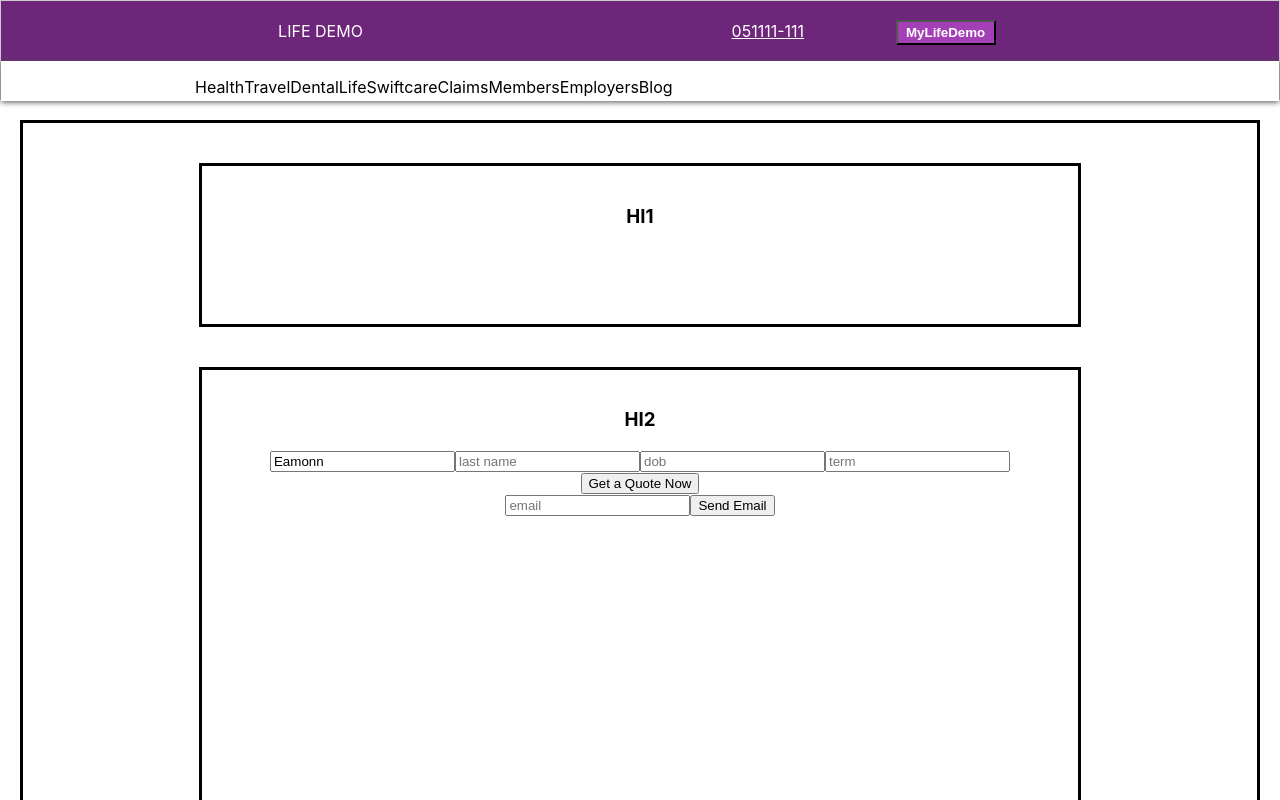
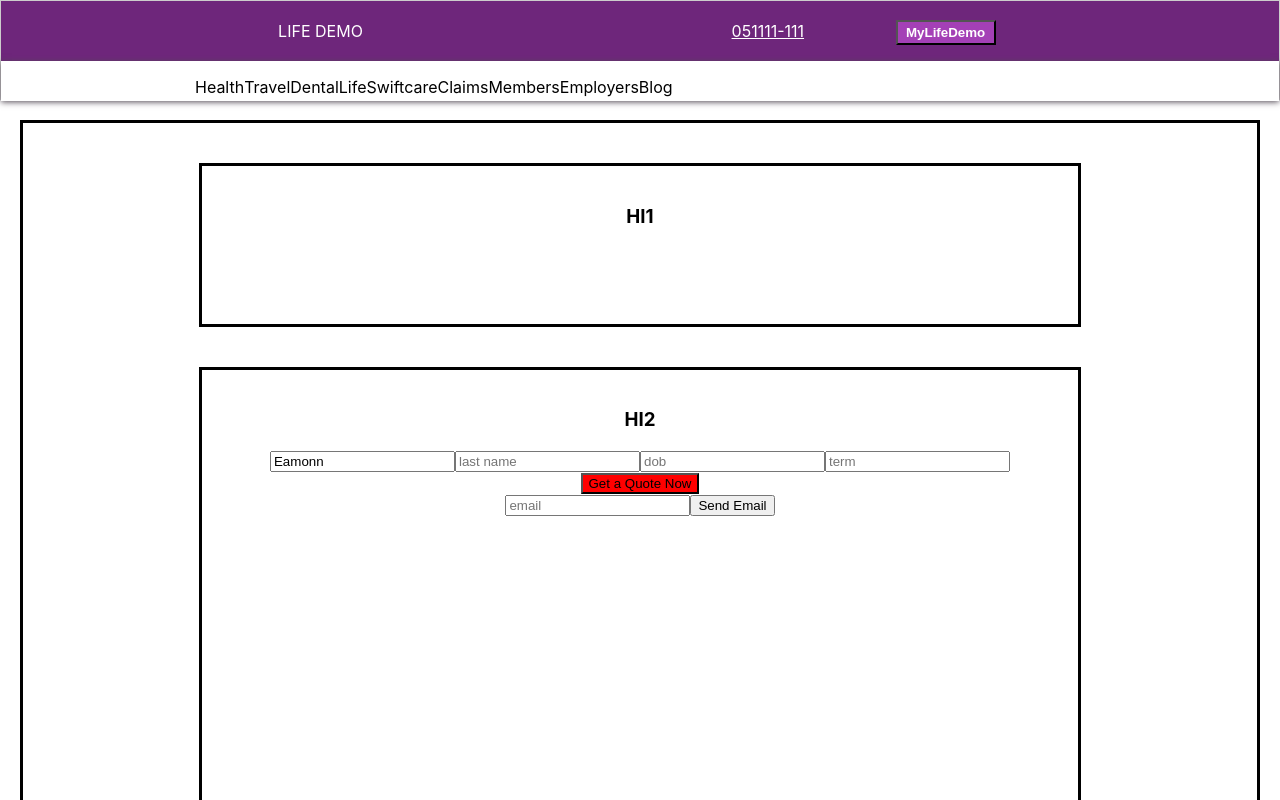
Before and after one commit to wangx6/ui_demo, a React (Create React App) app: page / in a window 1280 px wide. Shown: the top 800 px of the page. Built offline with nearby package versions, Linux system fonts and the light colour scheme.

Commit message:
lqe-201-Redirect to quote result page

```diff
--- a/package.json
+++ b/package.json
@@ -9,6 +9,7 @@
     "axios": "^0.21.1",
     "react": "^17.0.1",
     "react-dom": "^17.0.1",
+    "react-router-dom": "^5.2.0",
     "react-scripts": "4.0.3",
     "web-vitals": "^1.1.0"
   },
--- a/src/App.js
+++ b/src/App.js
@@ -5,15 +5,25 @@ import Header from './components/Header/Header';
 import Footer from './components/Footer/Footer';
 import CentrePanel from './components/Centre/CentrePanel';
 
+import { BrowserRouter } from "react-router-dom";
+import { Switch, Route } from 'react-router-dom';
+import Success from './components/Result/Success';
+import Failure from './components/Result/Failure';
+
 function App() {
   return (
     <div className="App">
-      <Header></Header>
-      <CentrePanel>
-      </CentrePanel>
-      <Footer></Footer>
+      <Header/>
+      <BrowserRouter>
+      <Switch>
+      <Route exact path ="/" component={CentrePanel} />
+      <Route path="/success" exact component={() => <Success/> }/>
+      <Route path="/fail" exact component={() => <Failure/> } />
+      </Switch>
+      </BrowserRouter>
+      <Footer/>
     </div>
   );
-}
+  }
 
 export default App;
--- /dev/null
+++ b/src/components/Button/Button.css
@@ -0,0 +1,5 @@
+.lqe__button--common {
+  background: red;
+  borderradius: 8px;
+  color: "white";
+}
--- /dev/null
+++ b/src/components/Button/Button.js
@@ -0,0 +1,12 @@
+import React from 'react';
+import "./Button.css"
+
+const Button = (props) => {
+
+    return (
+    <button className="lqe__button--common" onClick={props.handleClick}>
+    {props.text}
+    </button> );
+}
+
+export default Button;
--- a/src/components/Centre/CentrePanelMiddle.js
+++ b/src/components/Centre/CentrePanelMiddle.js
@@ -2,23 +2,44 @@ import React from 'react';
 import './CentrePanel.css';
 import QuoteForm from '../Forms/QuoteForm';
 import Quote from '../../models/Quote/Quote';
+import { useHistory } from 'react-router-dom';
 
 export default function CentrePanelMiddle(){
+
+    let history = useHistory();
 
     const quote = Quote();
     const formRecord = quote.getFormRecord();
 
+
     async function handleSubmit(record) {
+
         quote.setFormRecord(record);
-        const response = await quote.submitQuote();
+        try{const response = await quote.submitQuote()
         console.log('Centre Panel Middle.js', response);
-        //return
+
+        const premiumAmount = response.data.data.quote.amount;
+
+        if(Number.isInteger(Number(premiumAmount)) > 0){
+        history.push({
+            pathname: '/success',
+            state: { detail: premiumAmount }
+            })
+        }
+
+        else {
+            history.push("/fail")
+        }
+    }catch{
+        history.push("/fail");
     }
 
+    }
     return (
         <div className="lqe-centre-panel__middle">
             <h3>HI2</h3>
             <QuoteForm formRecord={formRecord} handleSubmit={handleSubmit} ></QuoteForm>
+
         </div>
     )
 }
--- a/src/components/Forms/QuoteForm.js
+++ b/src/components/Forms/QuoteForm.js
@@ -1,22 +1,13 @@
-import React, { useState, useEffect } from 'react'
+import React, { useState } from 'react'
+import Button from "../Button/Button"
 
 export default function QuoteForm({formRecord, handleSubmit}) {
 
     const [record, setRecord] = useState(formRecord.inputs);
-    const [errors, setErrors] = useState(formRecord.errors);
 
     console.log(record);
 
-    /*
-        useEffect(() => {
-        setRecord(formRecord);
-        setErrors(errors);
-
-        }, [formRecord, errors]);
-    */
-
     const onClickFormSubmit = (event) => {
-        console.log(record);
         if (handleSubmit && typeof handleSubmit === 'function')
             handleSubmit(record);
     }
@@ -52,9 +43,7 @@ export default function QuoteForm({formRecord, handleSubmit}) {
                 <input onChange={onChangeLastName} className="form-control" value={record.lastName}  placeholder="last name" />
                 <input onChange={onChangeDob} className="form-control" value={record.dob}  placeholder="dob" />
                 <input onChange={onChangeTerm} className="form-control" value={record.term}  placeholder="term" />
-                <button onClick={onClickFormSubmit}>
-                    Get a Quote Now
-                </button>
+                <Button handleClick={onClickFormSubmit} text="Get a Quote Now"/>
             </div>
 
             <div>
@@ -64,5 +53,7 @@ export default function QuoteForm({formRecord, handleSubmit}) {
                 </button>
             </div>
         </div>
+
     )
+
 }
--- /dev/null
+++ b/src/components/Result/Failure.js
@@ -0,0 +1,7 @@
+const Failure = () => {
+    return ( <div className="lqe__failure__page">
+
+    </div> );
+}
+
+export default Failure;
--- /dev/null
+++ b/src/components/Result/Success.js
@@ -0,0 +1,11 @@
+import { useLocation } from "react-router-dom";
+
+const Success = () => {
+    const location = useLocation();
+
+    return ( <div className="lqe__success__page">
+Success: {location.state.detail}
+    </div> );
+}
+
+export default Success
--- a/src/models/Quote/Quote.js
+++ b/src/models/Quote/Quote.js
@@ -1,6 +1,7 @@
 import axios from 'axios';
 
 function Quote() {
+
 
     const formRecord = {
         inputs: {
@@ -16,6 +17,7 @@ function Quote() {
     }
 
 
+
     // power
     function getFormRecord() {
         return formRecord;
@@ -26,10 +28,13 @@ function Quote() {
     }
 
     async function submitQuote() {
+
         console.log('Quote.js - ' + formRecord.inputs);
         const result = await axios.post('http://localhost:8080/quote', formRecord.inputs);
         console.log(result);
         return result;
+
+
     }
 
     // call api
```
Also changed, not shown: src/components/LifeQuote/LifeQuote.js (added), 2 other files (tests, documents, lock files or other folders).
